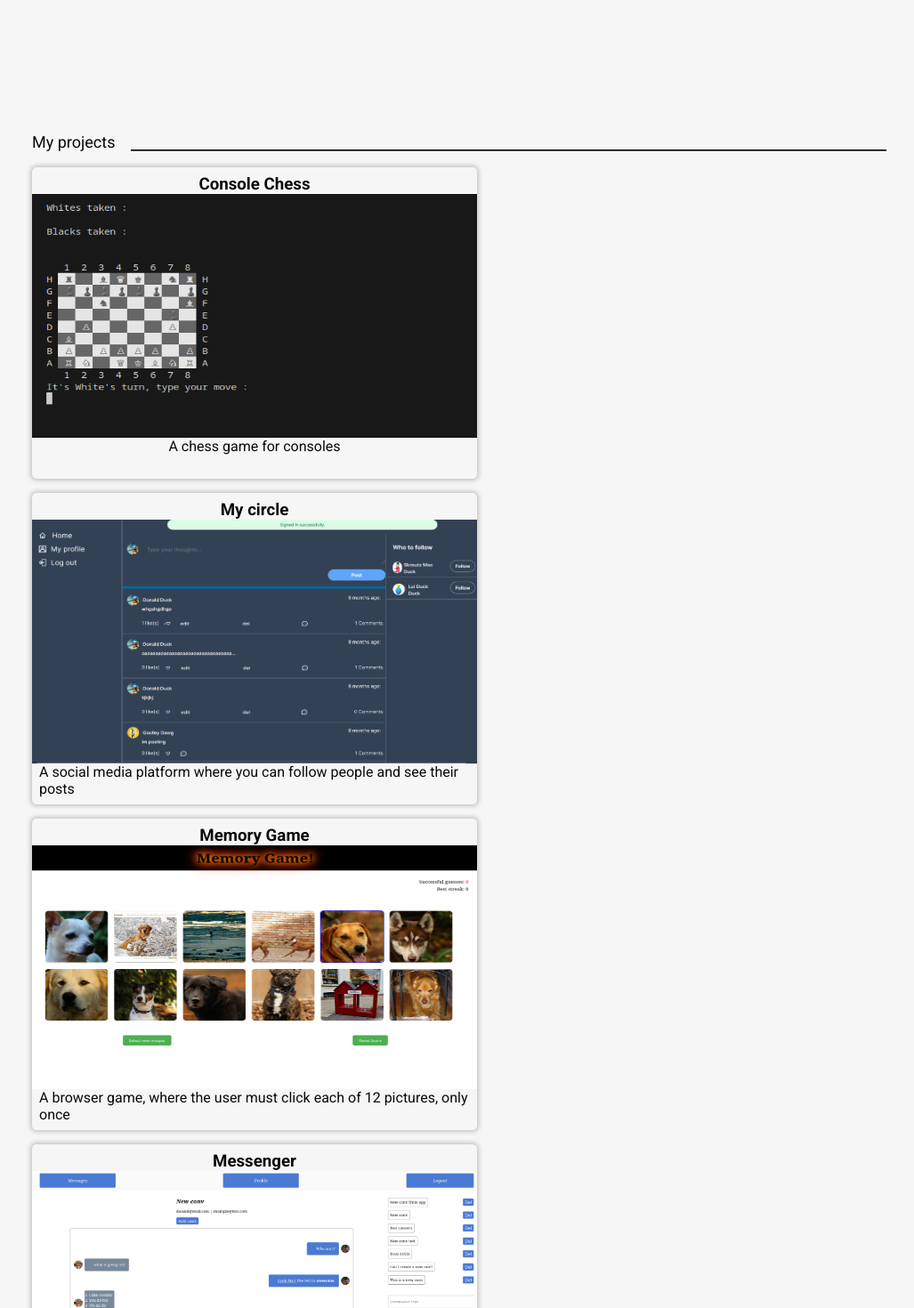
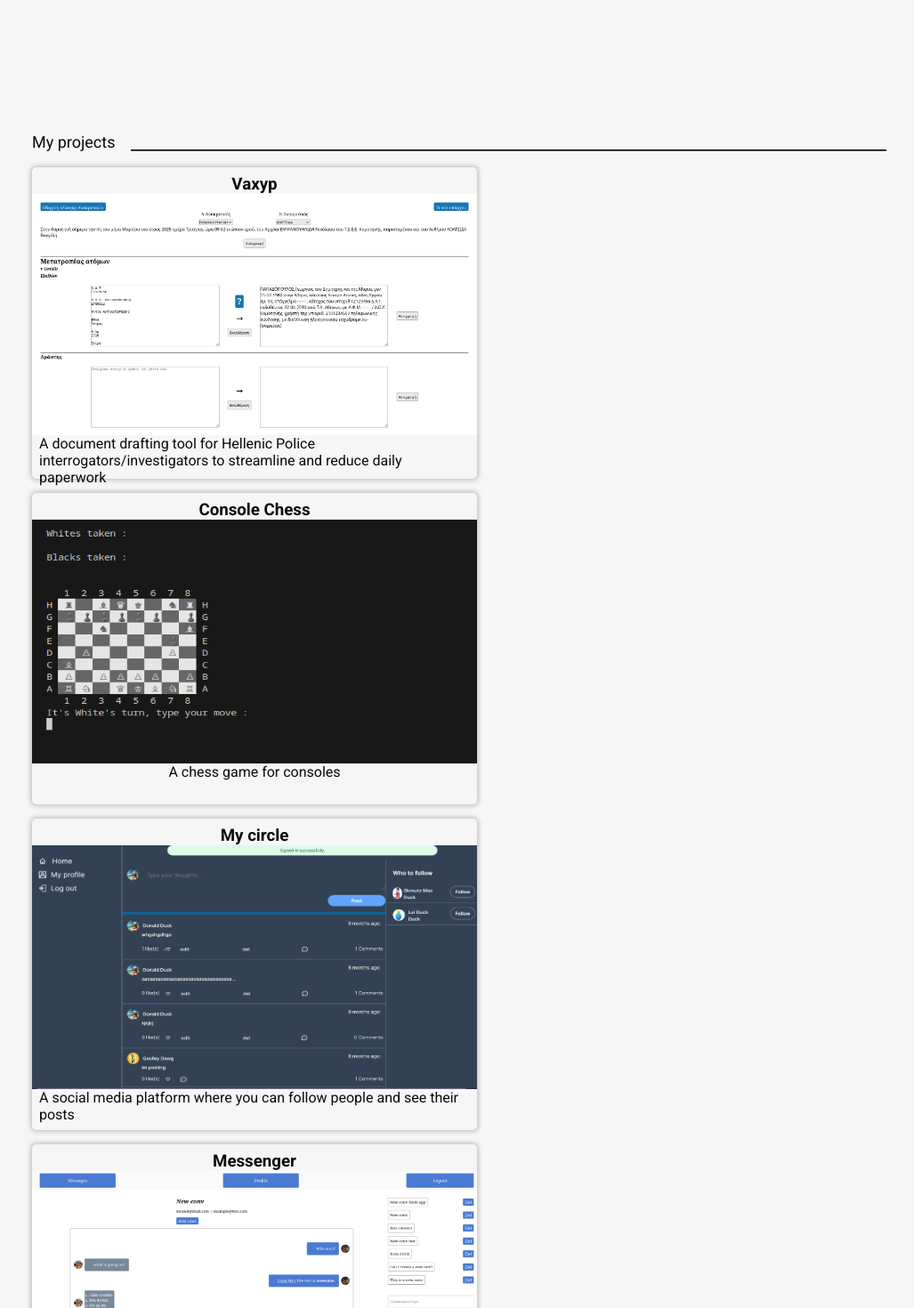
Before and after one commit to NikEmman/portfolio_blog, a React (Vite) app: page / in a window 1280 px wide. Shown: the part 867-2337 px from the top of the page at 89% size, without its empty margins (124-1151 px from the left). Built offline with nearby package versions, Linux system fonts and the light colour scheme.

Commit message:
Update last blog post, include strikethrough on MD

```diff
--- a/package.json
+++ b/package.json
@@ -15,7 +15,8 @@
     "react": "^18.3.1",
     "react-dom": "^18.3.1",
     "react-markdown": "^9.0.3",
-    "react-router-dom": "^7.1.1"
+    "react-router-dom": "^7.1.1",
+    "remark-gfm": "^4.0.1"
   },
   "devDependencies": {
     "@eslint/js": "^9.17.0",
--- a/src/Blog.jsx
+++ b/src/Blog.jsx
@@ -1,5 +1,6 @@
 import { useState, useEffect } from "react";
 import ReactMarkdown from "react-markdown";
+import remarkGfm from "remark-gfm";
 import "highlight.js/styles/vs2015.css";
 import hljs from "highlight.js";
 import ruby from "highlight.js/lib/languages/ruby";
@@ -57,6 +58,7 @@ const Blog = () => {
         {posts.map(({ fileName, content }) => (
           <article key={fileName} className="post">
             <ReactMarkdown
+              remarkPlugins={[remarkGfm]}
               components={{
                 code: ({ inline, className, children, ...props }) => {
                   const match = /language-(\w+)/.exec(className || "");
--- a/src/projectData.js
+++ b/src/projectData.js
@@ -1,4 +1,15 @@
 const projectData = [
+  {
+    title: "Vaxyp",
+    description:
+      "A document drafting tool for Hellenic Police interrogators/investigators to streamline and reduce daily paperwork",
+    tech: "HTML / CSS / JavaScript, ",
+    imgUrl: "vaxyp.png",
+    largeDescription:
+      "Developed a document drafting tool for Hellenic Police interrogators/investigators to streamline and reduce daily paperwork. Provided for free to all officers, enhancing efficiency and accessibility. Integrated user feedback through several rounds of conversations for continuous improvement. Conducted extensive troubleshooting and iterative refinements to ensure optimal functionality. Designed with localization options to accommodate various departmental needs. ",
+    github: "https://github.com/NikEmman/vaxyp",
+    live: "https://nikemman.github.io/vaxyp/",
+  },
   {
     title: "Console Chess",
     description: "A chess game for consoles",
@@ -19,17 +30,17 @@ const projectData = [
       "My circle is a social media platform. Users must create an account first, and then create their profile, including an avatar picture. On their home page they can write posts, comment on them, and like/dislike posts and comments. Can also find a list of users and sent follow requests. When the request is accepted, the user can also see posts on his home page of the followed users, in chronological order.",
     github: "https://github.com/NikEmman/my_circle",
   },
-  {
-    title: "Memory Game",
-    description:
-      "A browser game, where the user must click each of 12 pictures,  only once",
-    tech: "JavaScript, React, Flickr API",
-    imgUrl: "memory_game.png",
-    largeDescription:
-      "Browser SPA game, made with React.The player is given a selection of four themes, and then 12 images of that theme are pulled from Flickr. The player must then click each image once. Upon clicking an image thought, they are re-shuffled. A counter keeps track of the current effort and resets if an image is clicked twice, and an other counter keeps track of the best effort so far.",
-    github: "https://github.com/NikEmman/memory-game",
-    live: "https://deluxe-pastelito-751e93.netlify.app/",
-  },
+  // {
+  //   title: "Memory Game",
+  //   description:
+  //     "A browser game, where the user must click each of 12 pictures,  only once",
+  //   tech: "JavaScript, React, Flickr API",
+  //   imgUrl: "memory_game.png",
+  //   largeDescription:
+  //     "Browser SPA game, made with React.The player is given a selection of four themes, and then 12 images of that theme are pulled from Flickr. The player must then click each image once. Upon clicking an image thought, they are re-shuffled. A counter keeps track of the current effort and resets if an image is clicked twice, and an other counter keeps track of the best effort so far.",
+  //   github: "https://github.com/NikEmman/memory-game",
+  //   live: "https://deluxe-pastelito-751e93.netlify.app/",
+  // },
   {
     title: "Messenger",
     description: "Messaging application",
```
Also changed, not shown: public/posts/2025_02_17_solving_work_problems.md (+10 -6 lines), public/vaxyp.png (added), 1 other file (tests, documents, lock files or other folders).
